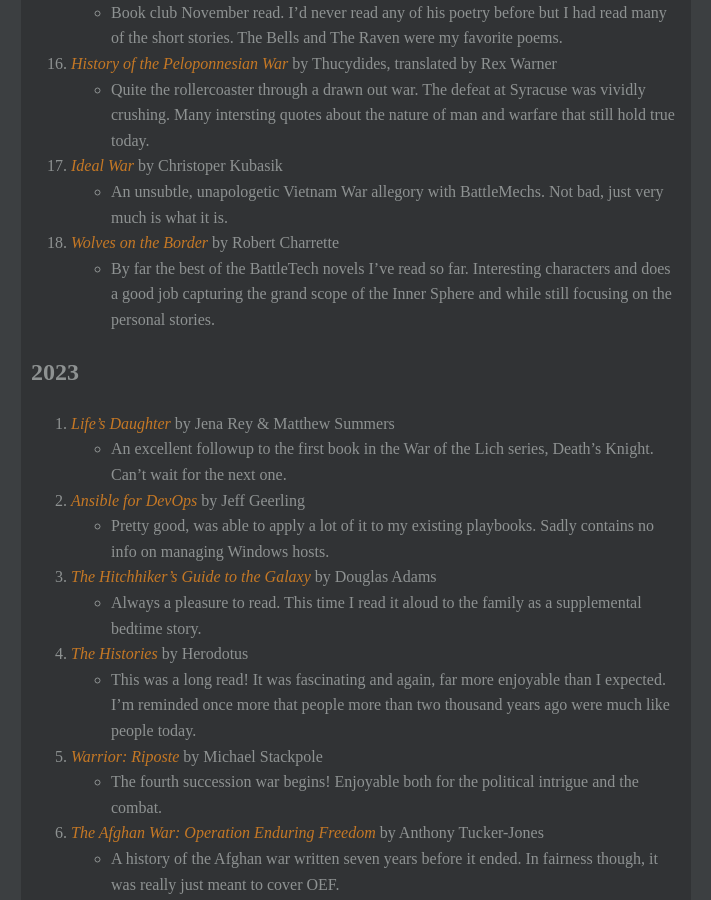
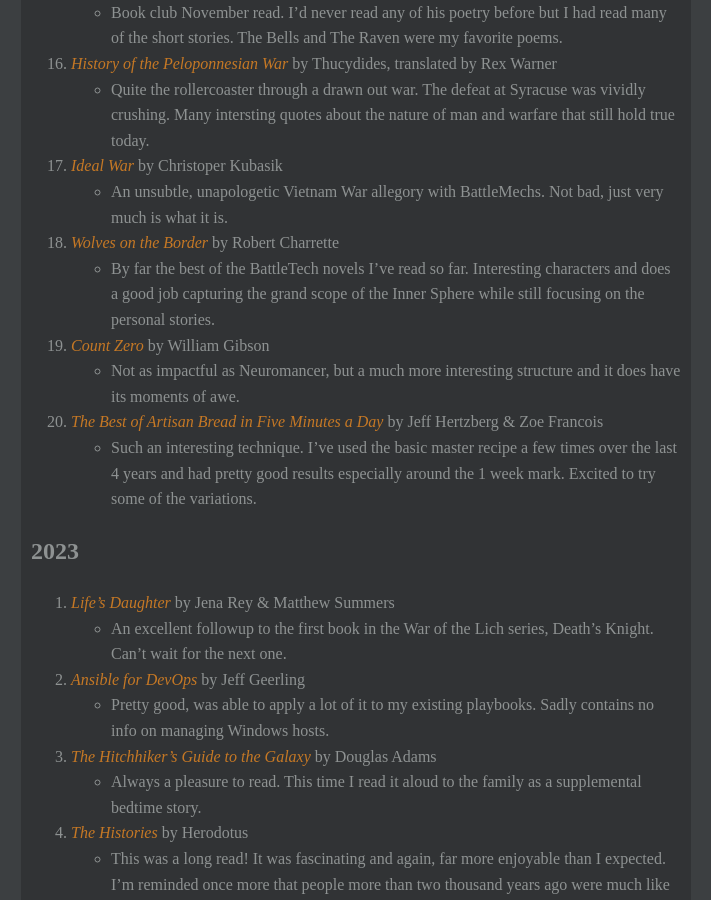
Before and after one commit to noUsernamesLef7/noUsernamesLef7.github.io, a Jekyll site: the page built from personal/books/index.md, in a window 1280 px wide and 900 px high, scrolled down 1401 px. Shown: the whole window, without its empty margins (284-995 px from the left). Built offline with Jekyll 4.4.1, drawn with Linux system fonts in a browser that asks for light colours.

Commit message:
Add more December books

```diff
--- a/personal/books/index.md
+++ b/personal/books/index.md
@@ -44,7 +44,11 @@ A few groupings of my favorite books on specific topics or genres, as well as a
 17. *Ideal War* by Christoper Kubasik
     * An unsubtle, unapologetic Vietnam War allegory with BattleMechs. Not bad, just very much is what it is.
 18. *Wolves on the Border* by Robert Charrette
-    * By far the best of the BattleTech novels I've read so far. Interesting characters and does a good job capturing the grand scope of the Inner Sphere and while still focusing on the personal stories.
+    * By far the best of the BattleTech novels I've read so far. Interesting characters and does a good job capturing the grand scope of the Inner Sphere while still focusing on the personal stories.
+19. *Count Zero* by William Gibson
+    * Not as impactful as Neuromancer, but a much more interesting structure and it does have its moments of awe.
+20. *The Best of Artisan Bread in Five Minutes a Day* by Jeff Hertzberg & Zoe Francois
+    * Such an interesting technique. I've used the basic master recipe a few times over the last 4 years and had pretty good results especially around the 1 week mark. Excited to try some of the variations.
 
 ## 2023
 1. *Life's Daughter* by Jena Rey & Matthew Summers
```
